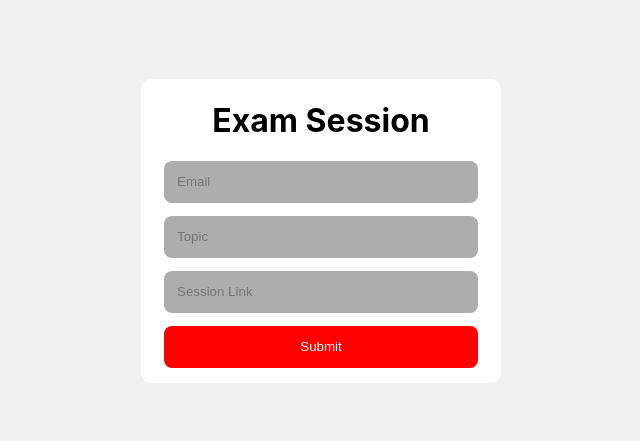
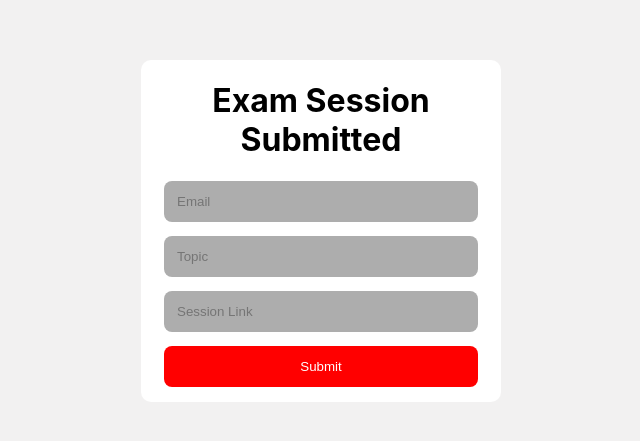
Before and after one commit to jocanola/pair-review-client, a React (Create React App) app: page / in a window 1280 px wide. Shown: the part 185-626 px from the top of the page, without its empty margins (319-959 px from the left). Built offline with nearby package versions, Linux system fonts and the light colour scheme.

Commit message:
first commit

```diff
--- a/src/app/components/submission/Submission.js
+++ b/src/app/components/submission/Submission.js
@@ -6,7 +6,7 @@ import useSubmitExam from "./custom-hooks/subFunc";
 function Submission() {
   const [email, setEmail] = useState("");
   const [topic, setTopic] = useState("");
-  const [response, onSubmitExam] = useSubmitExam(null);
+  const [response, loading, onSubmitExam] = useSubmitExam(null);
   const [sessionLink, setSessionLink] = useState("");
   const [responseData, setResponse] = useState(null);
 
@@ -19,7 +19,7 @@ function Submission() {
   return (
     <div className="submission">
       <h1 style={{ textAlign: "center" }}>
-        Exam Session {response ? "Submitted" : null}
+        Exam Session {!response ? "Submitted" : null}
       </h1>
       {!responseData ? (
         <>
@@ -40,12 +40,13 @@ function Submission() {
           />
           <InputText
             type="submit"
-            value="Submit"
+            value={!loading ? "Submit" : "Loading..."}
             id="submit-button"
             placeholder="Session Link"
+            disabled={loading}
             onClick={() => {
               onSubmitExam(data);
-              window.location.reload();
+              // window.location.reload();
             }}
           />
         </>
--- a/src/app/components/submission/custom-hooks/subFunc.js
+++ b/src/app/components/submission/custom-hooks/subFunc.js
@@ -2,9 +2,12 @@ import { useState } from "react";
 import axios from "axios";
 function useSubmitExam() {
   const [response, setResponse] = useState();
+  const [loading, setLoading] = useState(false);
   // console.log();
 
   async function onSubmitExam(data) {
+    setLoading(true);
+    console.log(data);
     await axios
       .post(
         "https://schoolhouse-th.herokuapp.com/api/v1",
@@ -14,13 +17,13 @@ function useSubmitExam() {
         }
       )
       .then((response) => {
-        // console.log(response.data);
+        console.log(response.data);
         setResponse(JSON.stringify(response.data));
         localStorage.setItem("response", JSON.stringify(response.data));
       });
   }
 
-  return [response, onSubmitExam];
+  return [response, loading, onSubmitExam];
 }
 
 export default useSubmitExam;
```
